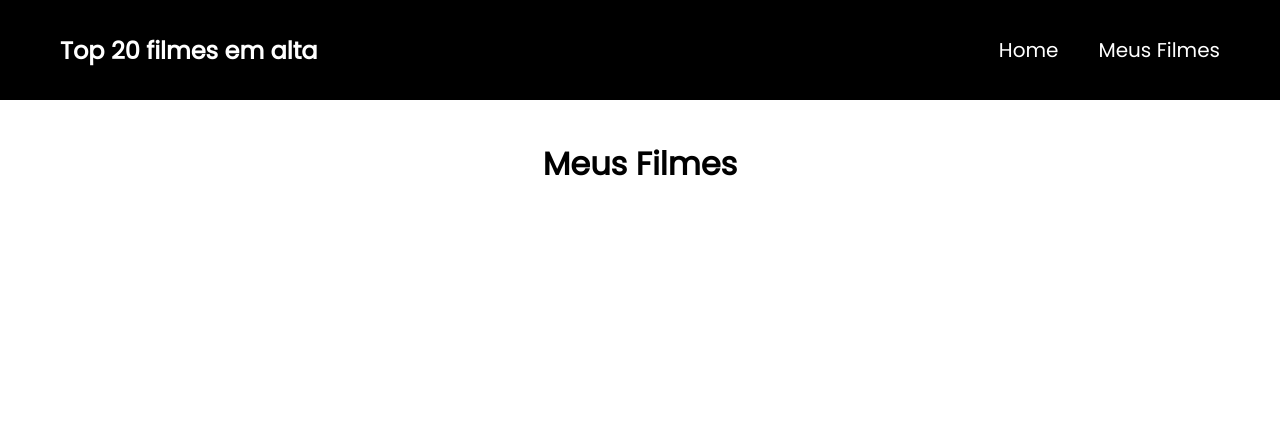
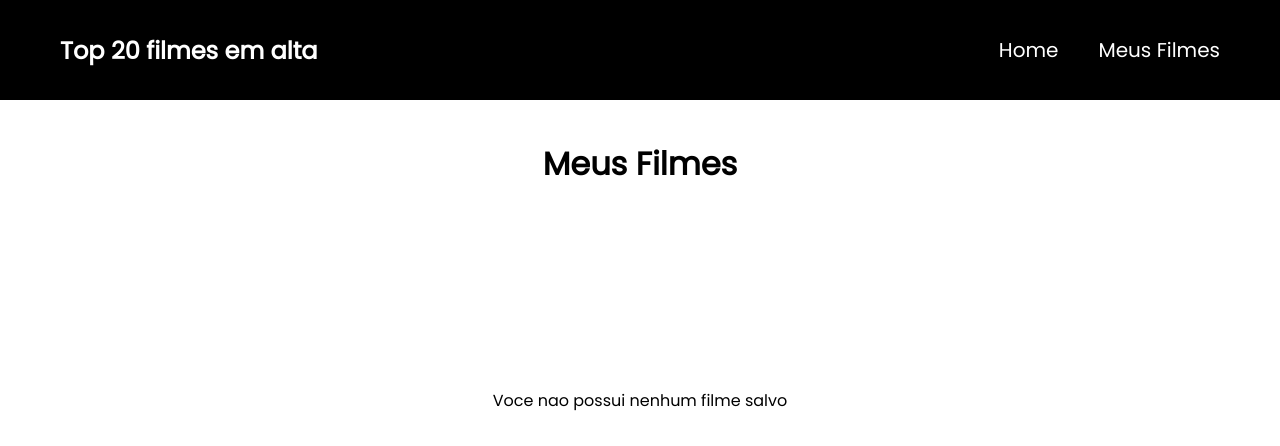
Before and after one commit to leonardosip/Teste-RequisicaoAPI, a React (Vite) app: page /favoritos in a window 1280 px wide. Shown: the top 446 px of the page. Built offline with nearby package versions, Linux system fonts and the light colour scheme.

Commit message:
adicionando o botao de excluir e implementando

```diff
--- a/src/pages/Favoritos.jsx
+++ b/src/pages/Favoritos.jsx
@@ -1,33 +1,47 @@
 import './favoritos.css'
-import { useEffect , useState } from 'react';
+import { useEffect, useState } from 'react';
 import { Link } from 'react-router-dom';
 
 
-function Favoritos(){
+function Favoritos() {
 
-    const [filmes , setFilmes ] = useState([]);
+    const [filmes, setFilmes] = useState([]);
 
     useEffect(() => {
         const minhaLista = localStorage.getItem("salvos")
-        setFilmes (JSON.parse(minhaLista) || [])
+        setFilmes(JSON.parse(minhaLista) || [])
     }, [])
+
+    function excluirFilme(id){
+        let filtroFilmes = filmes.filter ((item) => {
+            return (item.id !== id)
+        })
+
+        setFilmes(filtroFilmes);
+        localStorage.setItem('salvos' , JSON.stringify(filtroFilmes))
+    }
 
 
 
-    return(
+    return (
 
         <div>
             <h1> Meus Filmes </h1>
 
+            {filmes.length === 0 && <span className='aviso'> Voce nao possui nenhum filme salvo</span>}
+
             <ul>
                 {filmes.map((item) => {
-                    return(
+                    return (
                         <li key={item.id} className='area'>
                             <span className='titulo'> {item.title} </span>
 
                             <div className='botoes'>
                                 <Link to={`/filme/${item.id}`} className='botao1'> Ver Detalhes</Link>
-                                <button className='botao2'> Excluir </button>
+                                <button className='botao2'
+                                onClick={() => excluirFilme(item.id)}>
+                                    Excluir
+                                </button>
                             </div>
                         </li>
                     )
--- a/src/pages/favoritos.css
+++ b/src/pages/favoritos.css
@@ -69,3 +69,11 @@ ul{
     transform: scale(1.08);
     box-shadow: 0px 0px 10px #3b0000;
 }
+
+
+.aviso{
+    text-align: center;
+    justify-content: center;
+    display: flex;
+    margin-top: 200px;
+}
--- a/src/pages/home.css
+++ b/src/pages/home.css
@@ -30,7 +30,7 @@
     align-items: center;
     justify-content: center;
     text-decoration: none;
-    background-color: #116FEB;
+    background-color: #000000;
     font-size: 18px;
     border-bottom-left-radius: 10px;
     border-bottom-right-radius: 10px;
@@ -41,7 +41,7 @@
 
 .lista-filmes a:hover{
     transform: scale(1.02);
-    background-color: #044497;
+    background-color: #24272c;
     box-shadow: 0 4px 8px rgba(0, 0, 0, 0.2);
 }
 
```
